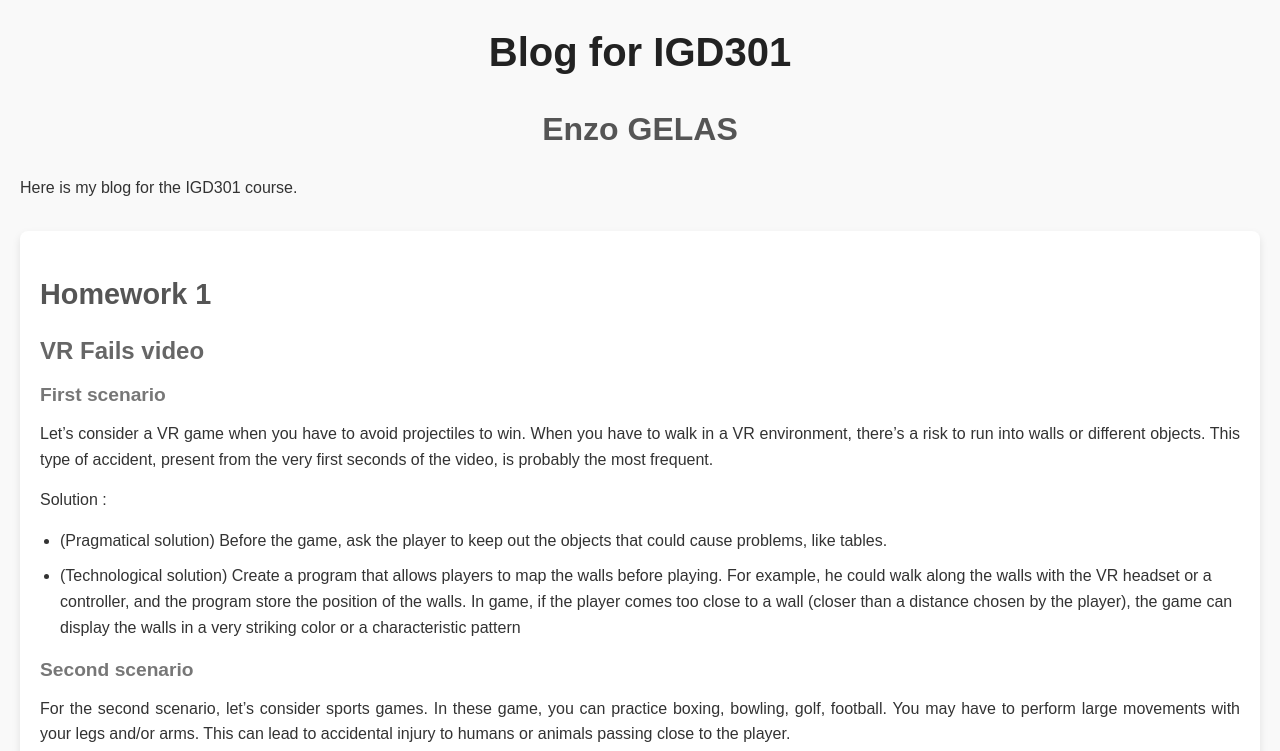
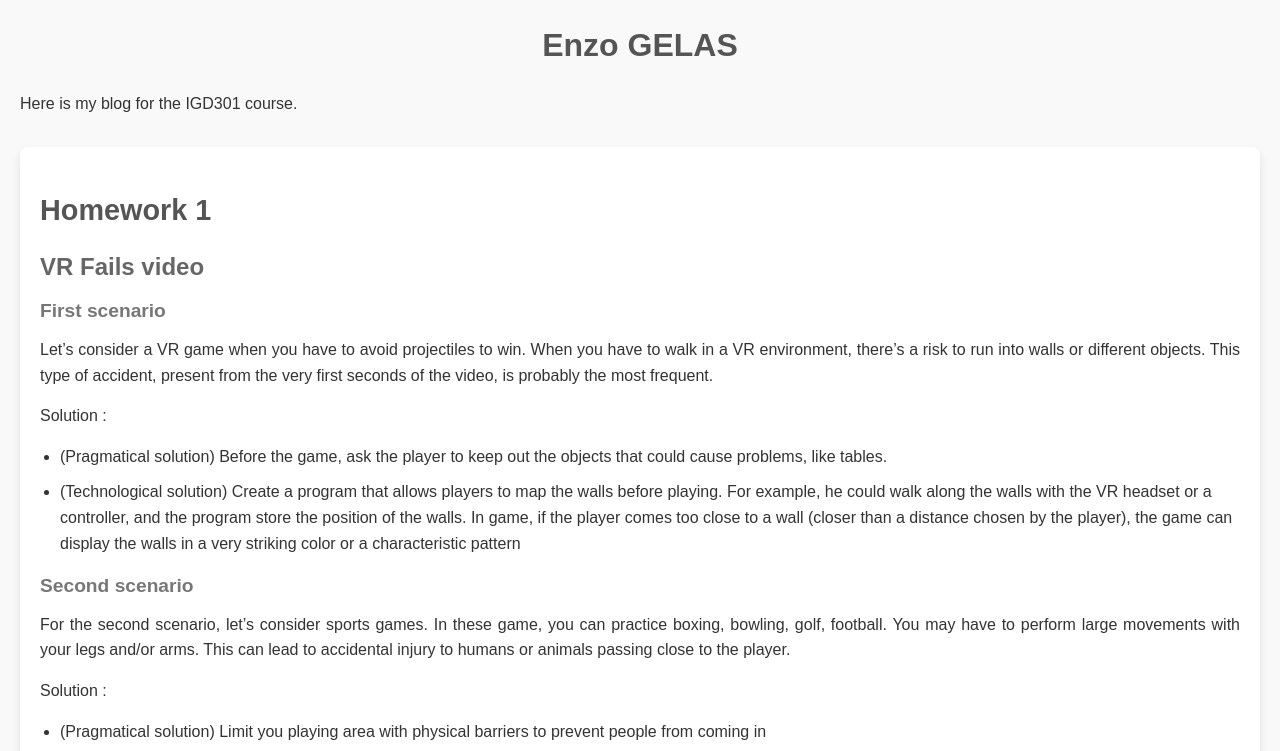
Before and after one commit to enzogelas/IGD301_Blog, a plain HTML site: page index.html in a window 1280 px wide. Shown: the top 751 px of the page. Drawn offline with Linux system fonts and the light colour scheme.

Commit message:
Not important

```diff
--- a/index.html
+++ b/index.html
@@ -3,7 +3,6 @@
     <link rel="stylesheet" type="text/css" href="style.css">
 </head>
 <body>
-    <h1>Blog for IGD301</h1>
     <h2>Enzo GELAS</h2>
     <p>Here is my blog for the IGD301 course.</p>
     <div id="homework-1">
```
